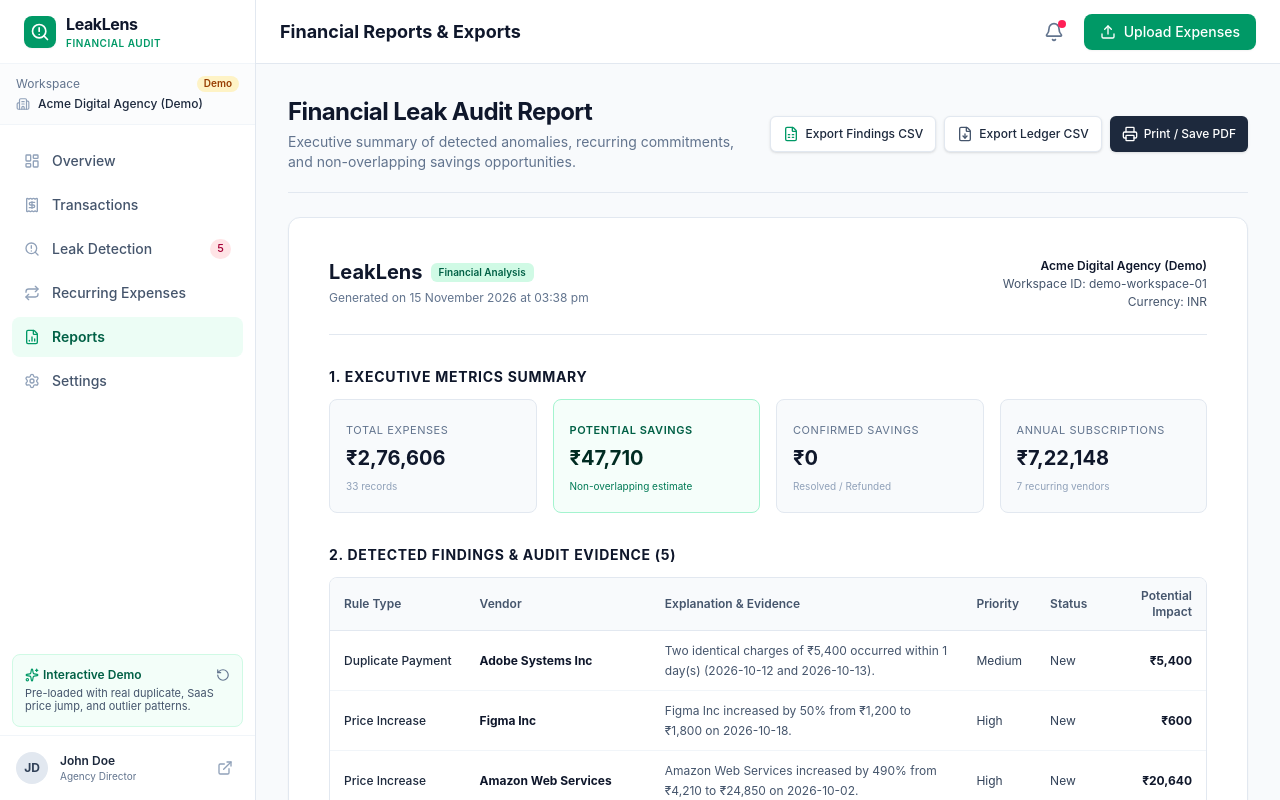
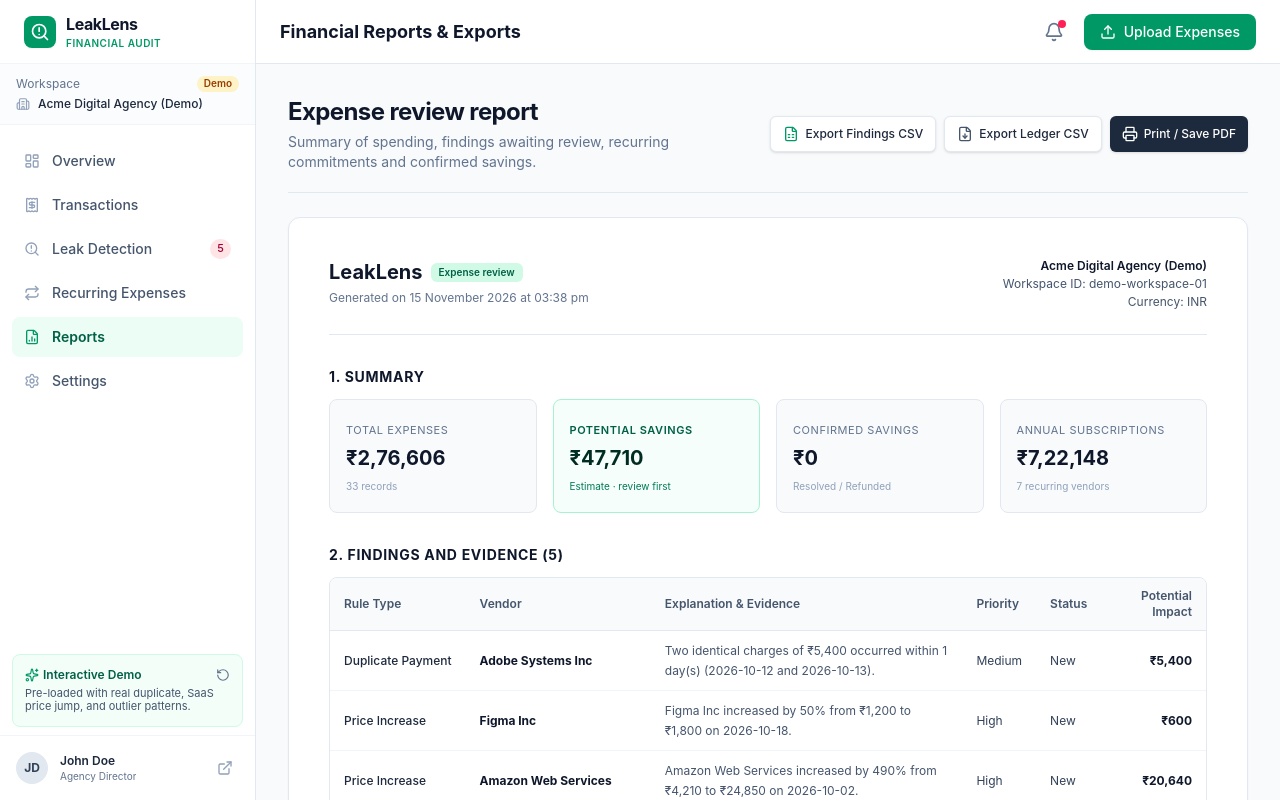
Before and after one commit to parthowww/leaklens, a Next.js app: page /reports in a window 1280 px wide. Shown: the top 800 px of the page. Built offline with nearby package versions, Linux system fonts and the light colour scheme.

Commit message:
Simplify the expense report hierarchy and language

```diff
--- a/src/app/reports/page.tsx
+++ b/src/app/reports/page.tsx
@@ -147,11 +147,10 @@ export default function ReportsPage() {
         <div className="flex flex-col sm:flex-row sm:items-center justify-between gap-4 border-b border-slate-200 pb-5">
           <div>
             <h2 className="text-2xl font-bold tracking-tight text-slate-900">
-              Financial Leak Audit Report
+              Expense review report
             </h2>
             <p className="mt-1 text-sm text-slate-500">
-              Executive summary of detected anomalies, recurring commitments, and non-overlapping
-              savings opportunities.
+              Summary of spending, findings awaiting review, recurring commitments and confirmed savings.
             </p>
           </div>
           <div className="flex items-center gap-2">
@@ -189,7 +188,7 @@ export default function ReportsPage() {
               <div className="flex items-center gap-2 mb-1">
                 <span className="font-bold text-xl text-slate-900">LeakLens</span>
                 <span className="rounded-md bg-emerald-100 text-emerald-800 text-[10px] font-semibold px-2 py-0.5">
-                  Financial Analysis
+                  Expense review
                 </span>
               </div>
               <p className="text-xs text-slate-500">Generated on {generationTimestamp}</p>
@@ -204,7 +203,7 @@ export default function ReportsPage() {
           {/* Executive Metrics Overview */}
           <div>
             <h3 className="text-sm font-bold text-slate-900 uppercase tracking-wider mb-3">
-              1. Executive Metrics Summary
+              1. Summary
             </h3>
             <div className="grid grid-cols-2 md:grid-cols-4 gap-4">
               <div className="rounded-lg border border-slate-200 bg-slate-50 p-4">
@@ -226,7 +225,7 @@ export default function ReportsPage() {
                 <p className="text-xl font-bold text-emerald-950 mt-1">
                   {formatCurrency(metrics.potentialSavings)}
                 </p>
-                <span className="text-[10px] text-emerald-700">Non-overlapping estimate</span>
+                <span className="text-[10px] text-emerald-700">Estimate · review first</span>
               </div>
 
               <div className="rounded-lg border border-slate-200 bg-slate-50 p-4">
@@ -256,7 +255,7 @@ export default function ReportsPage() {
           {/* 2. Detected Issues & Leak Findings Table */}
           <div>
             <h3 className="text-sm font-bold text-slate-900 uppercase tracking-wider mb-3">
-              2. Detected Findings & Audit Evidence ({findings.length})
+              2. Findings and evidence ({findings.length})
             </h3>
             <div className="overflow-x-auto rounded-lg border border-slate-200">
               <table className="w-full text-left text-xs">
```
